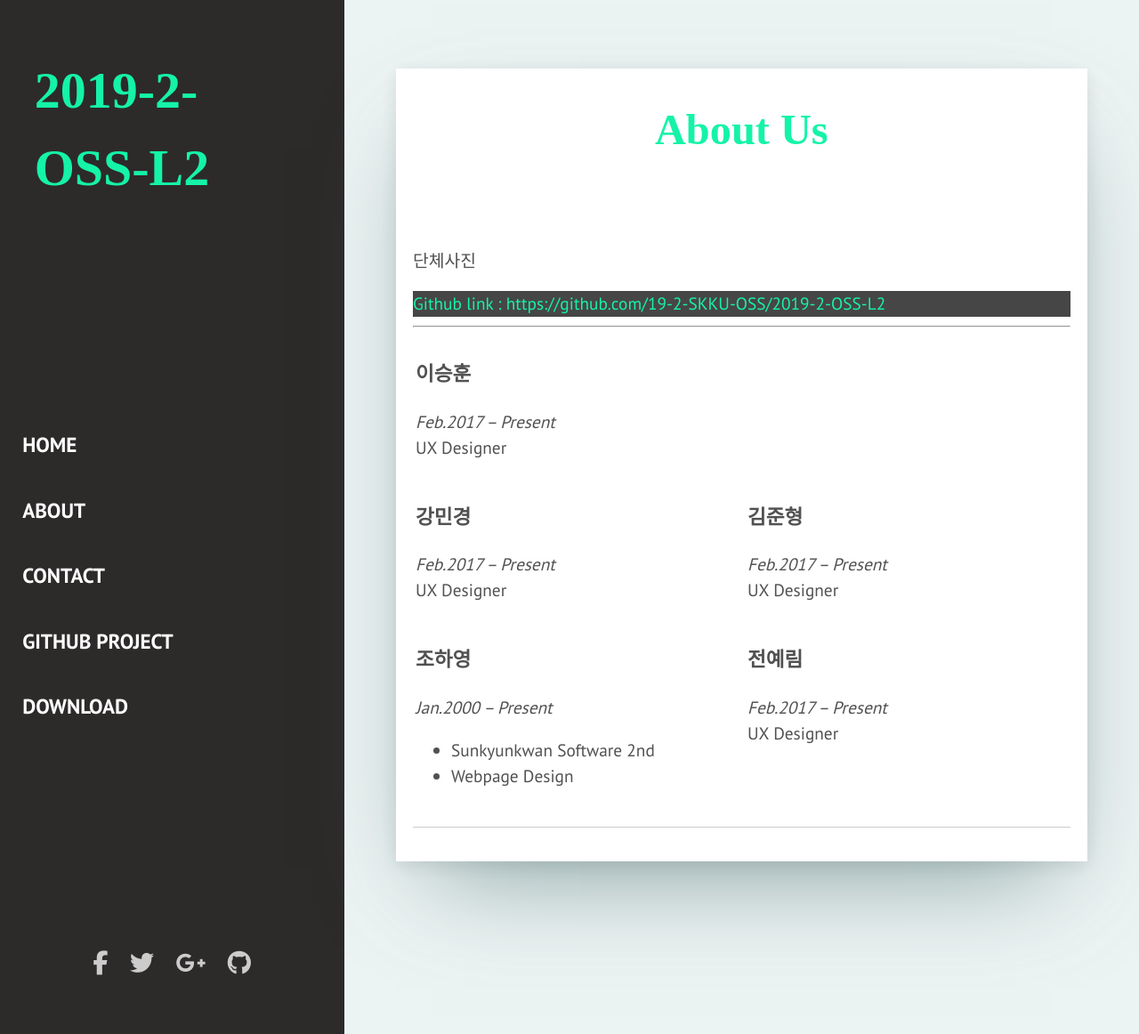
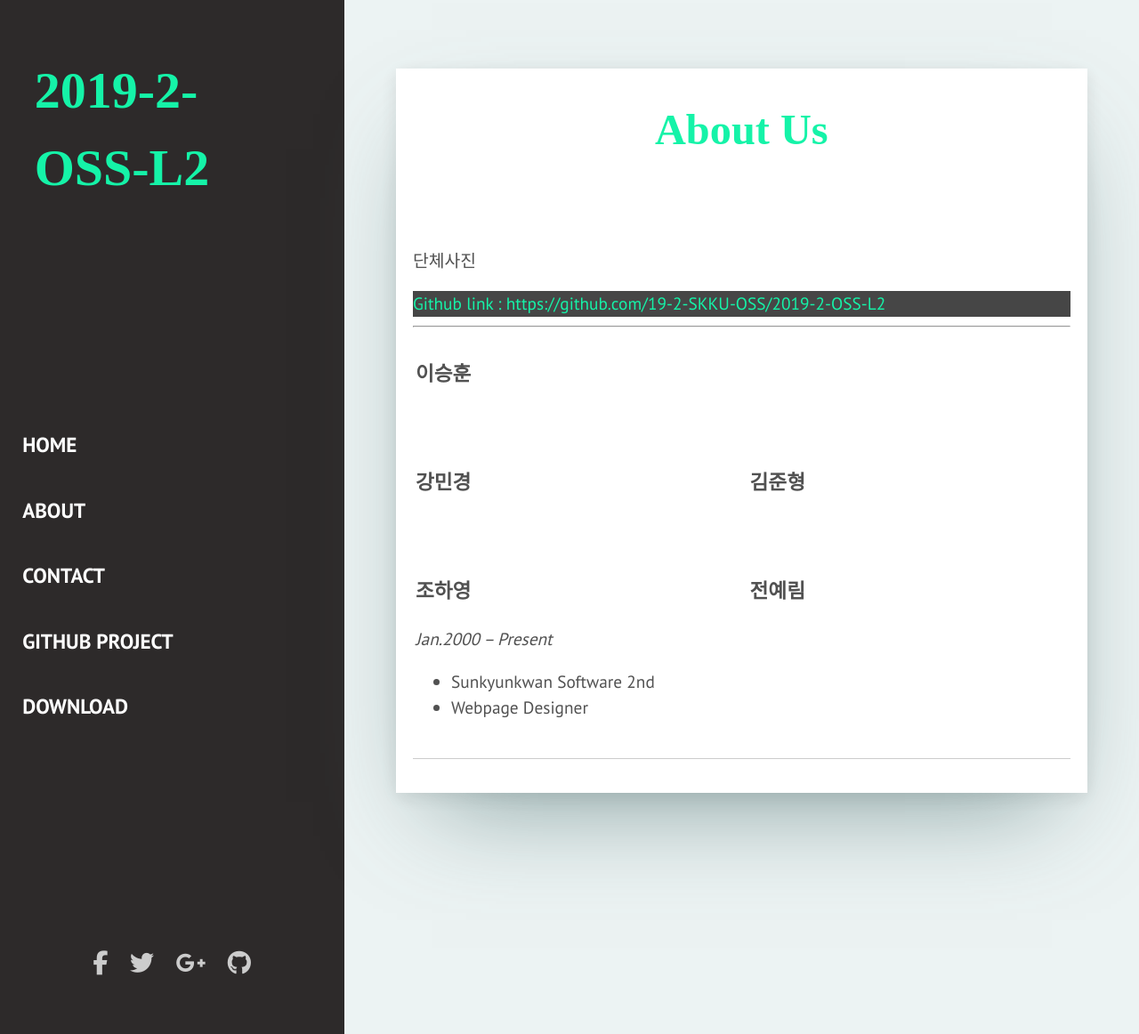
Before and after one commit to JunHyeongKim73/2019-2-OSS-L2, a Jekyll site: the page built from _pages/about.html, in a window 1280 px wide and 1162 px high. Shown: the whole window at 89% size. Built offline with Jekyll 4.4.1, drawn with Linux system fonts in a browser that asks for light colours; nearby versions of some CDN libraries; some web fonts are replaced; library files that are not in the unit come from our copies.

Commit message:
intro table
Signed-off-by: hayoung <wh28533@gmail.com>

```diff
--- a/_pages/about.html
+++ b/_pages/about.html
@@ -17,46 +17,41 @@ permalink: /about/
 
                     <table>
                         <tr>
-                            <td valign="top" align="left" width = "400" height="150" >
+                            <td valign="top" align="left" width = "400" height="120" >
                                 <h3 style="font-weight: 2000;" >이승훈</h3>                                        <p>
-                                <i>Feb.2017 – Present</i><br>
-                                UX Designer
+
                                 </p>
                             </td>
 
                         </tr>
                         <tr>
-                            <td valign="top" align="left" width = "400" height="150" >
+                            <td valign="top" align="left" width = "400" height="120" >
                                 <h3 style="font-weight: 2000;" >강민경</h3>
                                 <p>
-                                    <i>Feb.2017 – Present</i><br>
-                                    UX Designer
+
                                 </p>
                             </td>
-                            <td valign="top" align="left" width = "400" height="150" >
+                            <td valign="top" align="left" width = "400" height="120" >
                                     <h3 style="font-weight: 2000;" >김준형</h3>
                                     <p>
-                                        <i>Feb.2017 – Present</i><br>
-                                        UX Designer
+
                                     </p>
                             </td>
                         </tr>
                         <tr>
-                                <td valign="top" align="left" width = "400" height="150" >
+                                <td valign="top" align="left" width = "400" height="120" >
                                         <h3 style="font-weight: 2000;" >조하영</h3>
-                                        <p>
                                                 <i>Jan.2000 – Present</i><br>
                                                 <ul>
                                                     <li>Sunkyunkwan Software 2nd</li>
-                                                    <li>Webpage Design</li>
+                                                    <li>Webpage Designer</li>
                                                 </ul>
-                                        </p>
+
                                 </td>
-                                <td valign="top" align="left" width = "400" height="150">
+                                <td valign="top" align="left" width = "400" height="120">
                                         <h3 style="font-weight: 2000;" >전예림</h3>
                                         <p>
-                                                <i>Feb.2017 – Present</i><br>
-                                                UX Designer
+
                                         </p>
                                 </td>
                             </tr>
```
